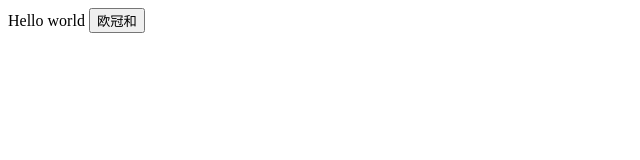
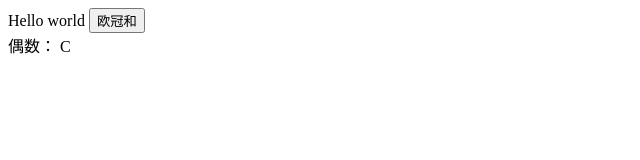
Before and after one commit to OnlyAHuman7926/music-generator, a plain HTML site: page index.html in a window 1280 px wide. Both pictures are taken after a click on the button "欧冠和". Shown: the full height of the page, 0-640 px from the left. Drawn offline with Linux system fonts and the light colour scheme.

Commit message:
added even numbers

```diff
--- a/index.html
+++ b/index.html
@@ -11,6 +11,9 @@
 <body>
   Hello world
   <button onclick="start()">欧冠和</button>
+  <div>
+    偶数：<span id="chords"></span>
+  </div>
   <script src="script.js"></script>
 </body>
 
--- a/script.js
+++ b/script.js
@@ -1,5 +1,6 @@
 //let ctx = new AudioContext();
 let ctx;
+let even = document.getElementById('chords');
 
 function playNote(pitch, time) {
   return new Promise((resolve, reject) => {
@@ -14,13 +15,14 @@ function playNote(pitch, time) {
 }
 
 async function playChord(name, time = 0.25) {
+  even.innerHTML += ' ' + name;
   let cmap = {
-    'C': [0, 4, 7],
-    'Dm': [2, 5, 9],
-    'G': [-1, 2, 7],
-    'F': [0, 5, 9],
-    'Am': [0, 4, 9],
-    'Em': [-1, 4, 7]
+    'C': [0, 4, 7, 12],
+    'Dm': [2, 5, 9, 14],
+    'G': [-1, 2, 7, 11],
+    'F': [0, 5, 9, 12],
+    'Am': [0, 4, 9, 12],
+    'Em': [-1, 4, 7, 11]
   }
   for (let note of cmap[name]) await playNote(note, time);
 }
@@ -30,9 +32,9 @@ async function start() {
   let current = 'C';
   let next = {
     'C': ['F', 'G', 'Am'],
-    'F': ['C', 'Dm', 'Em', 'Am'],
+    'F': ['C'],
     'G': ['Am', 'C'],
-    'Am': ['F', 'G', 'Em'],
+    'Am': ['F', 'G', 'Em', 'Dm'],
     'Dm': ['G', 'Em', 'Am'],
     'Em': ['Am']
   }
```
